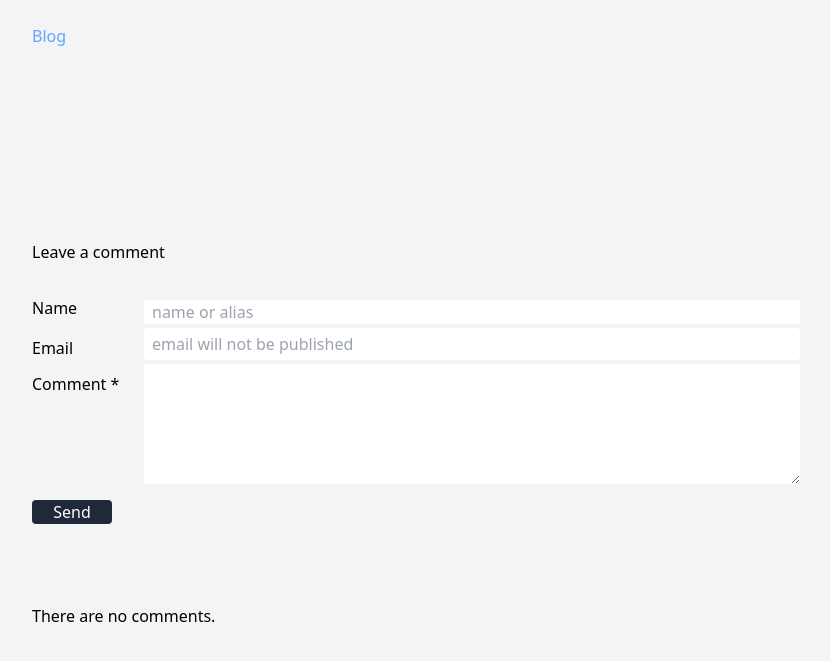
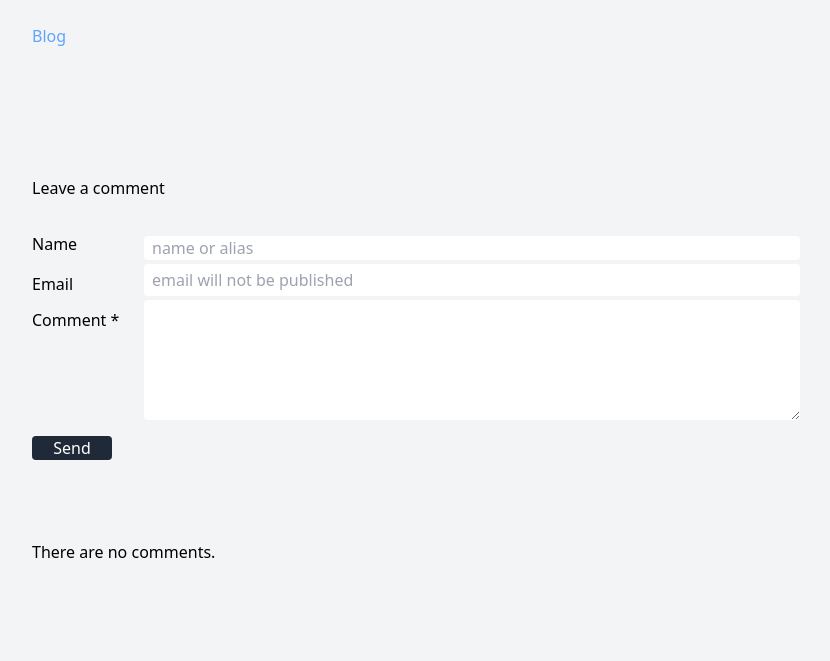
Before and after one commit to pity7736/raiseexception, a Python web app: template raiseexception/templates/blog/post.html in a window 1280 px wide. Shown: the top 661 px of the page, without its empty margins (224-1054 px from the left). Run offline with Jinja, Linux system fonts and the light colour scheme; the template is opened without the code that fills it, so the values that code supplies are empty; style sheets or scripts are compiled from the project's sources.

Commit message:
styles: added some margins

```diff
--- a/raiseexception/templates/blog/post.html
+++ b/raiseexception/templates/blog/post.html
@@ -23,7 +23,7 @@
                 {{ post_body|safe }}
             </div>
         </article>
-        <section class="pt-16">
+        <section class="mt-16">
             <p>Leave a comment</p>
             <form id="comment" method="post" class="mb-6">
                 <div class="flex flex-col mt-8 md:flex-row">
@@ -55,7 +55,7 @@
                     {% endfor %}
                 </ul>
             {% else %}
-                 <p class="mt-20">There are no comments.</p>
+                 <p class="my-20">There are no comments.</p>
             {% endif %}
         </section>
     </div>
--- a/raiseexception/templates/style.css
+++ b/raiseexception/templates/style.css
@@ -13,10 +13,12 @@
 
     ul {
         @apply list-disc list-inside;
+        @apply ml-6;
     }
 
     ol {
         @apply list-decimal list-inside;
+        @apply ml-6;
     }
 
     a {
```
